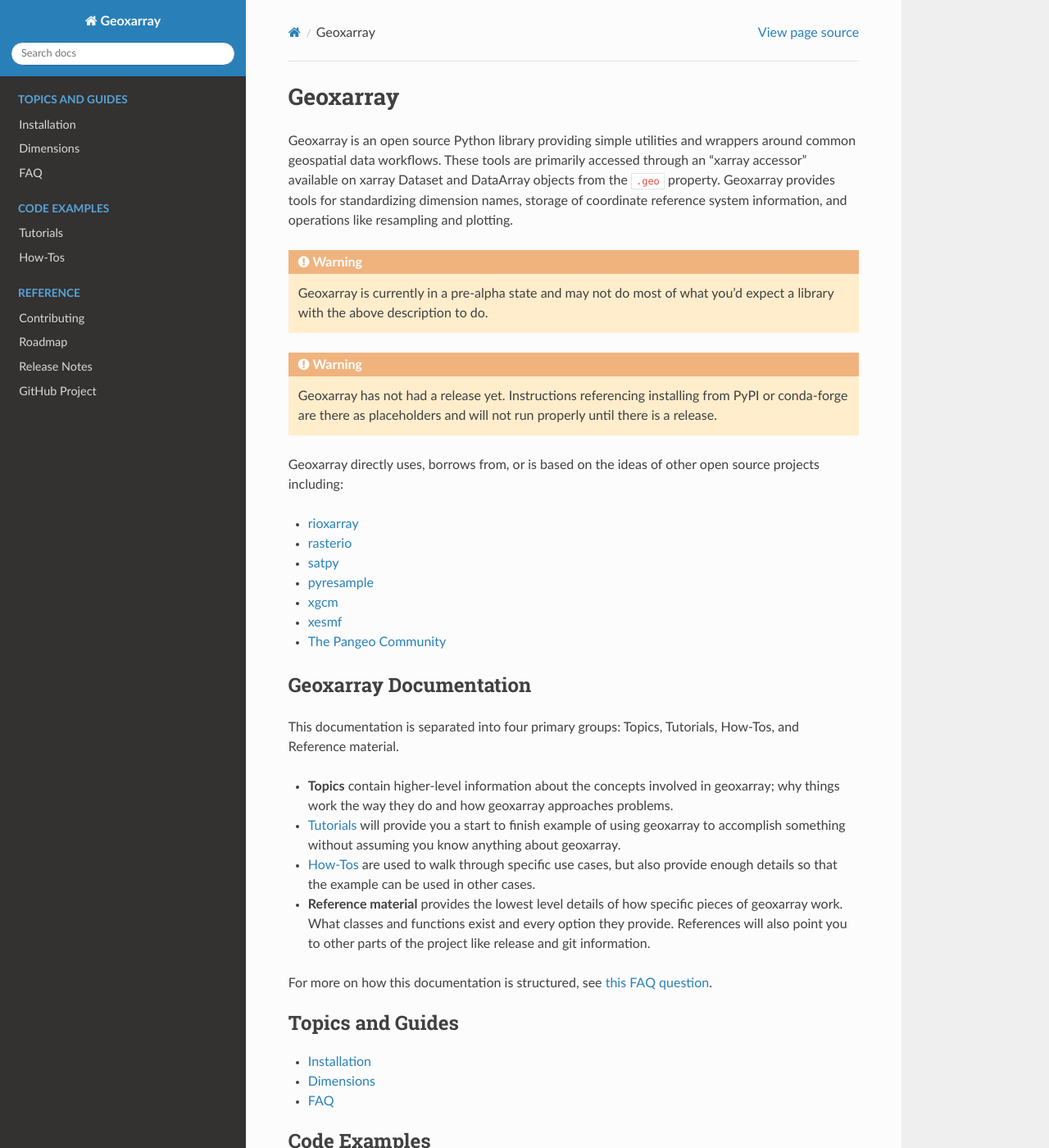
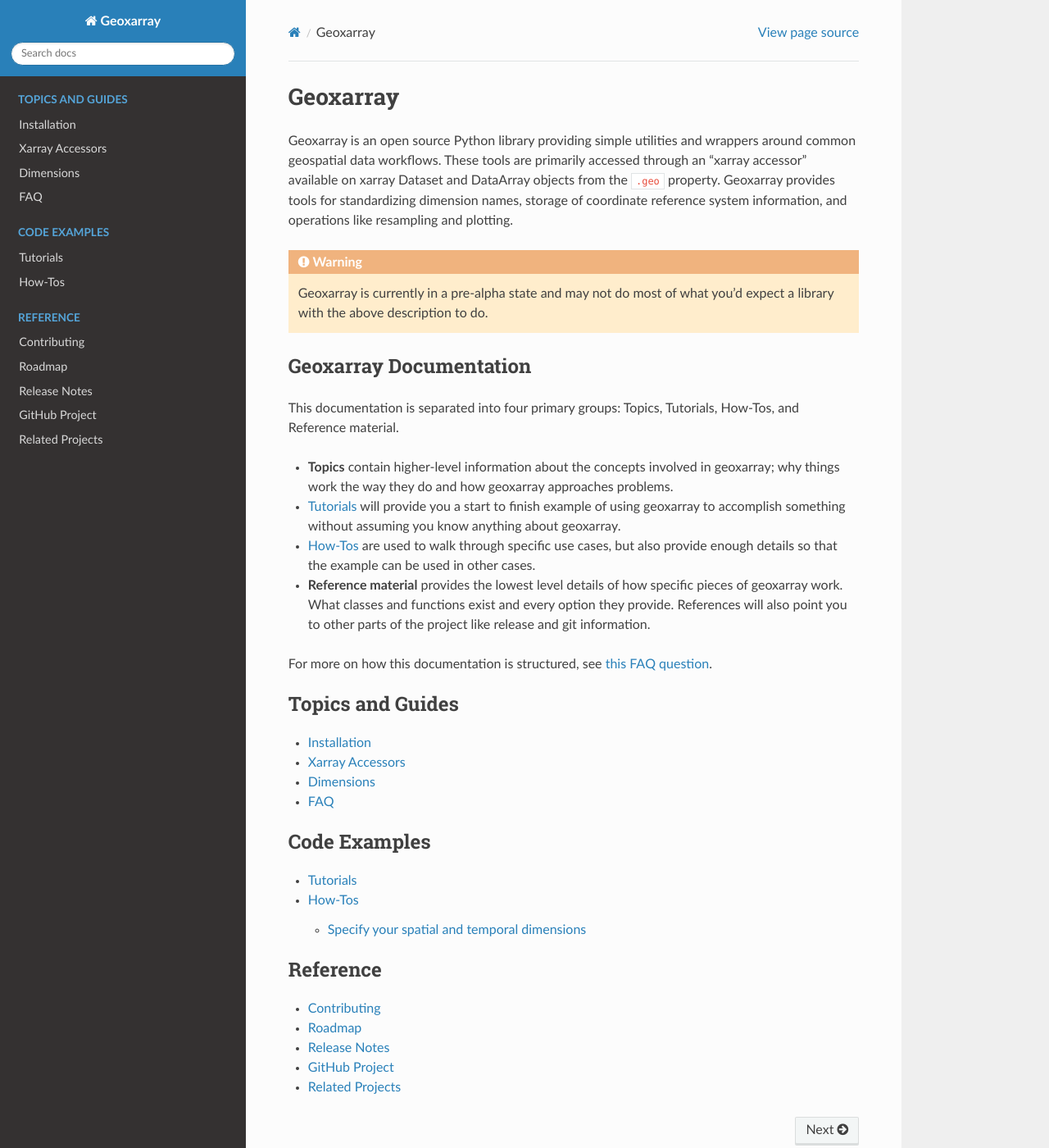
Before and after one commit to geoxarray/geoxarray, a Sphinx documentation site: the page built from docs/source/index.rst, in a window 1280 px wide and 1400 px high. Shown: the whole window at 82% size. Built offline with Sphinx 7.4.7 and the Read the Docs theme 2.0.0, drawn with Linux system fonts in a browser that asks for light colours; pages that are not in the unit, such as notebooks, are missing from menus.

Commit message:
Add xarray accessor topic documentation

```diff
--- a/docs/source/index.rst
+++ b/docs/source/index.rst
@@ -13,25 +13,6 @@
 
     Geoxarray is currently in a pre-alpha state and may not do most of what
     you'd expect a library with the above description to do.
-
-.. warning::
-
-    Geoxarray has not had a release yet. Instructions referencing installing
-    from PyPI or conda-forge are there as placeholders and will not run
-    properly until there is a release.
-
-Geoxarray directly uses, borrows from, or is based on the ideas of other open
-source projects including:
-
-* `rioxarray <https://corteva.github.io/rioxarray/stable/>`_
-* `rasterio <https://rasterio.readthedocs.io/en/latest/>`_
-* `satpy <https://satpy.readthedocs.io/en/stable/>`_
-* `pyresample <https://pyresample.readthedocs.io/en/latest/>`_
-* `xgcm <https://xgcm.readthedocs.io/en/latest/>`_
-* `xesmf <https://xesmf.readthedocs.io/en/latest/>`_
-* `The Pangeo Community <https://pangeo.io/>`_
-
-
 
 Geoxarray Documentation
 -----------------------
@@ -61,7 +42,8 @@
    :glob:
 
    installation
-   topics/*
+   topics/xarray_accessors
+   topics/dimensions
    faq
 
 .. toctree::
@@ -80,3 +62,4 @@
    roadmap
    Release Notes <https://github.com/geoxarray/geoxarray/blob/main/CHANGELOG.md>
    GitHub Project <https://github.com/geoxarray/geoxarray>
+   related
--- a/docs/source/topics/dimensions.rst
+++ b/docs/source/topics/dimensions.rst
@@ -9,7 +9,7 @@
   reference system (CRS) this will be in the units of the projection space;
   typically meters or degrees. As an example, in a longitude/latitude CRS this
   would likely be the longitude dimension in degrees east.
-* ``y``: The opposite 2D dimension to the ``x`` dimension in a geographic
+* ``y``: The other 2D dimension to the ``x`` dimension in a geographic
   projection space. In a longitude/latitude CRS this would likely be the
   latitude dimension in degrees north.
 * ``vertical``: The elevation, altitude, or vertical dimension. This is
@@ -20,7 +20,8 @@
 In well structured or common data schemes, Geoxarray can probably guess what
 these dimensions are by their name or the shape of the array being looked at
 (ex. a 2D array probably has (y, x) dimensions). Geoxarray will internally
-rename these dimensions and this can be verified by doing:
+rename these dimensions and this can be verified by accessing the dimensions
+through the Geoxarray accessor.
 
 .. code-block:: python
 
```
Also changed, not shown: docs/source/related.rst (added, +13 -0 lines), docs/source/topics/xarray_accessors.rst (added, +13 -0 lines).
